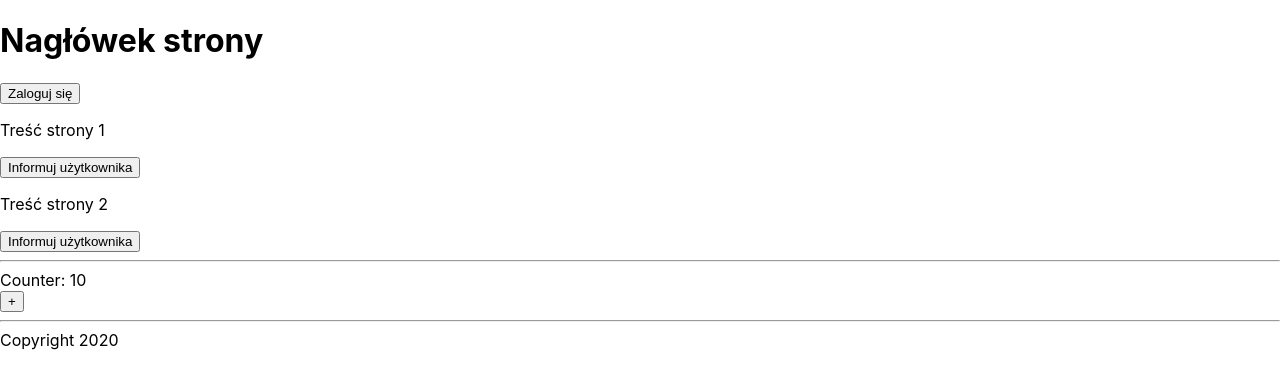
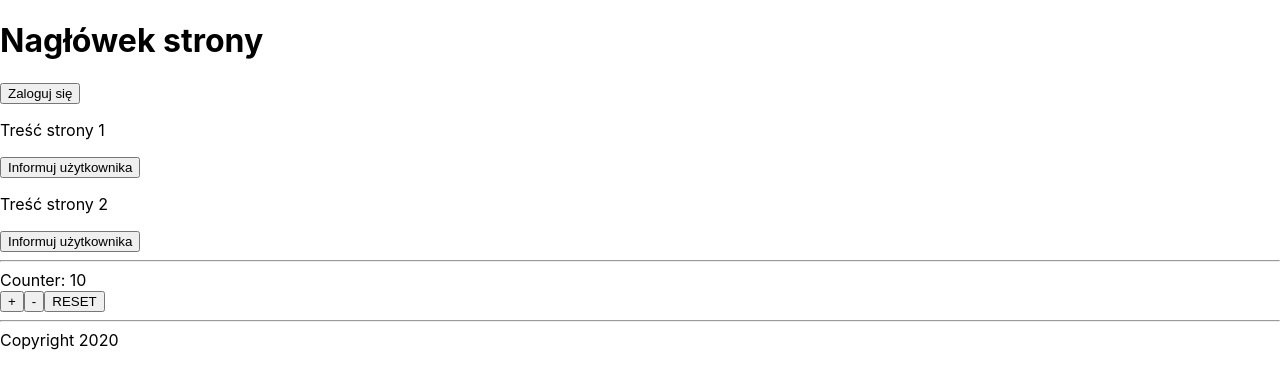
Before and after one commit to KajBialas/stacja-it-react-workshop, a React (Create React App) app: page / in a window 1280 px wide. Shown: the top 388 px of the page. Built offline with nearby package versions, Linux system fonts and the light colour scheme.

Commit message:
Basic version

```diff
--- a/src/Counter.js
+++ b/src/Counter.js
@@ -11,12 +11,26 @@ class Counter extends Component {
     });
   };
 
+  decrementCounter = () => {
+    this.setState({
+      count: this.state.count - 1,
+    });
+  };
+
+  resetCounter = () => {
+    this.setState({
+      count: 0,
+    });
+  };
+
   render() {
     return (
       <div>
         Counter: {this.state.count}
         <div>
           <button onClick={this.incrementCounter}>+</button>
+          <button onClick={this.decrementCounter}>-</button>
+          <button onClick={this.resetCounter}>RESET</button>
         </div>
       </div>
     )
```
